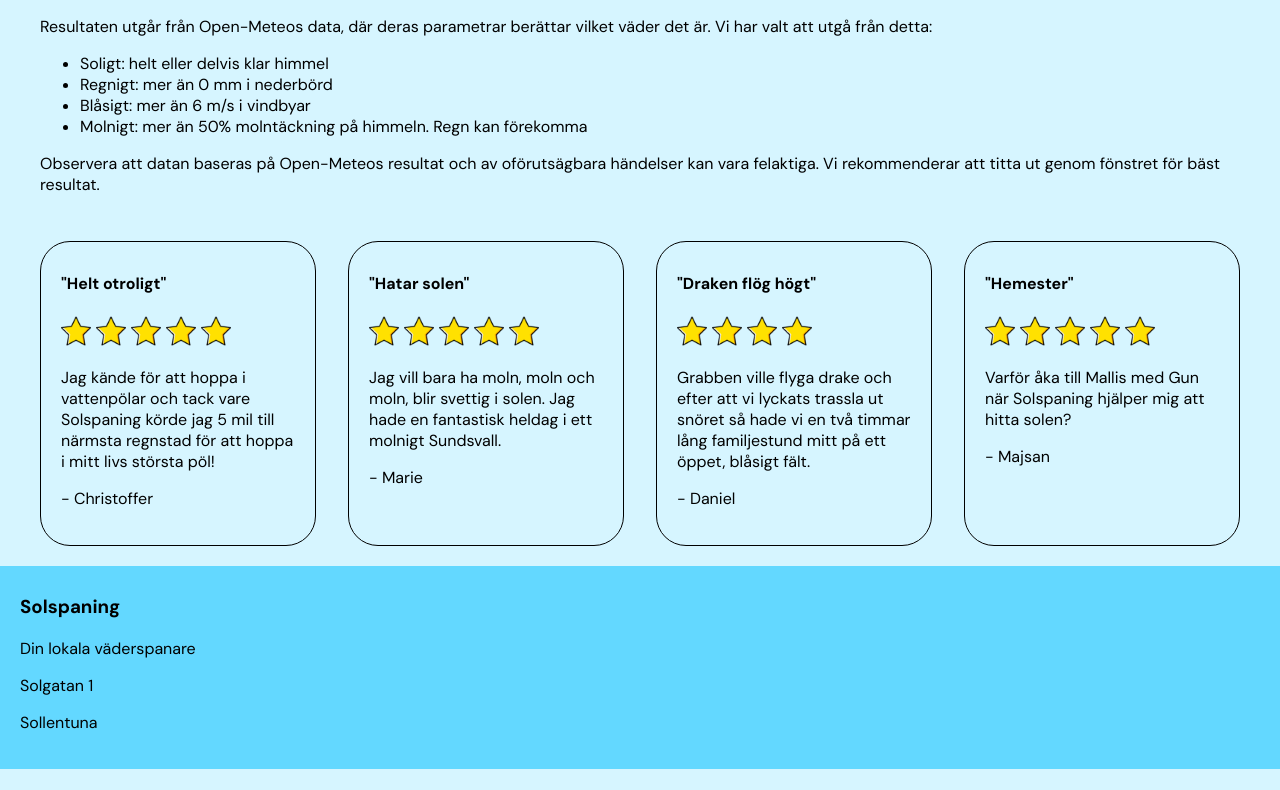
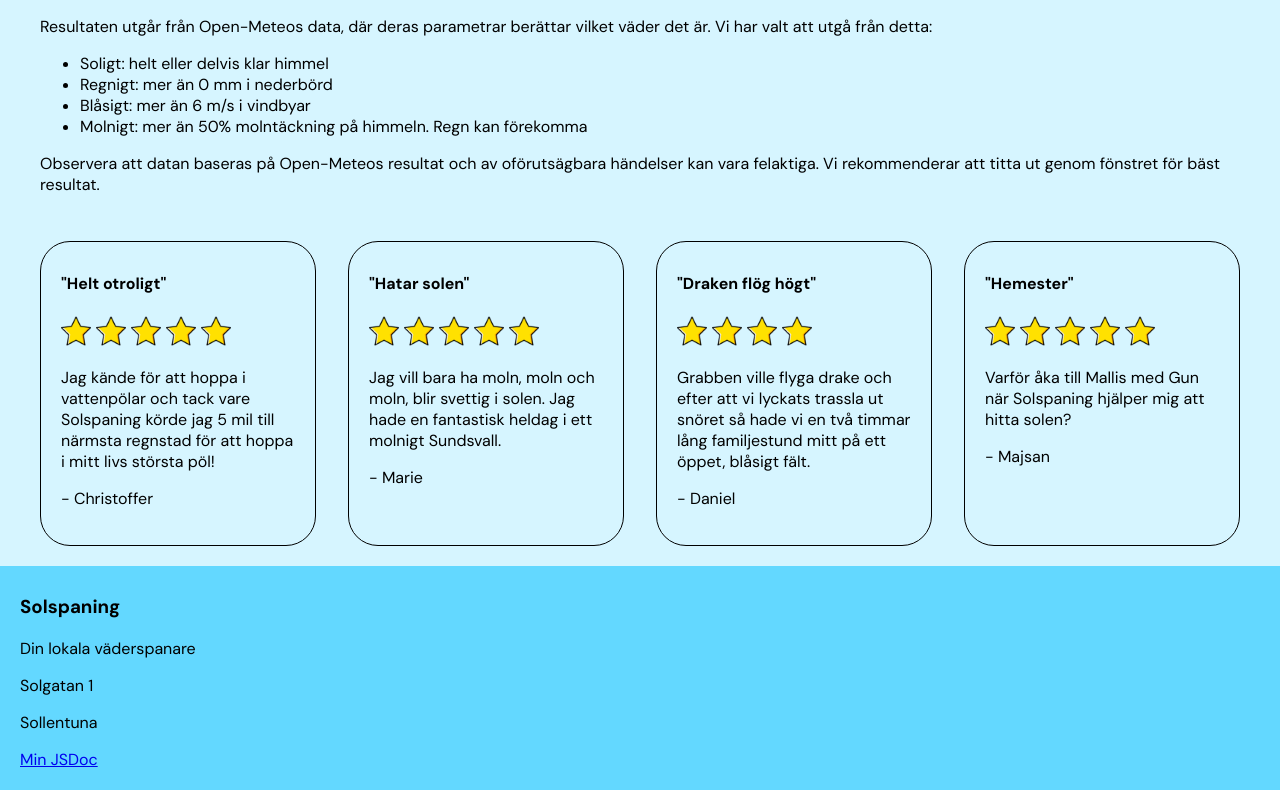
Before and after one commit to elro2506/projektuppgift, a website built with Vite: page index.html in a window 1280 px wide. Shown: the part 2114-2904 px from the top of the page. Before the commit the page ends 2883 px from the top, so only its background shows below. Built offline with nearby package versions, Linux system fonts and the light colour scheme; a web font is replaced by a local one.

Commit message:
Lagt till länk till jsdoc i footer

```diff
--- a/index.html
+++ b/index.html
@@ -194,6 +194,7 @@
         <p>Din lokala väderspanare</p>
         <p>Solgatan 1</p>
         <p>Sollentuna</p>
+        <a href="https://elro2506.github.io/projektuppgift/out/">Min JSDoc</a>
     </footer>
     <script src="https://unpkg.com/leaflet@1.9.4/dist/leaflet.js"
         integrity="sha256-20nQCchB9co0qIjJZRGuk2/Z9VM+kNiyxNV1lvTlZBo=" crossorigin=""></script>
```
